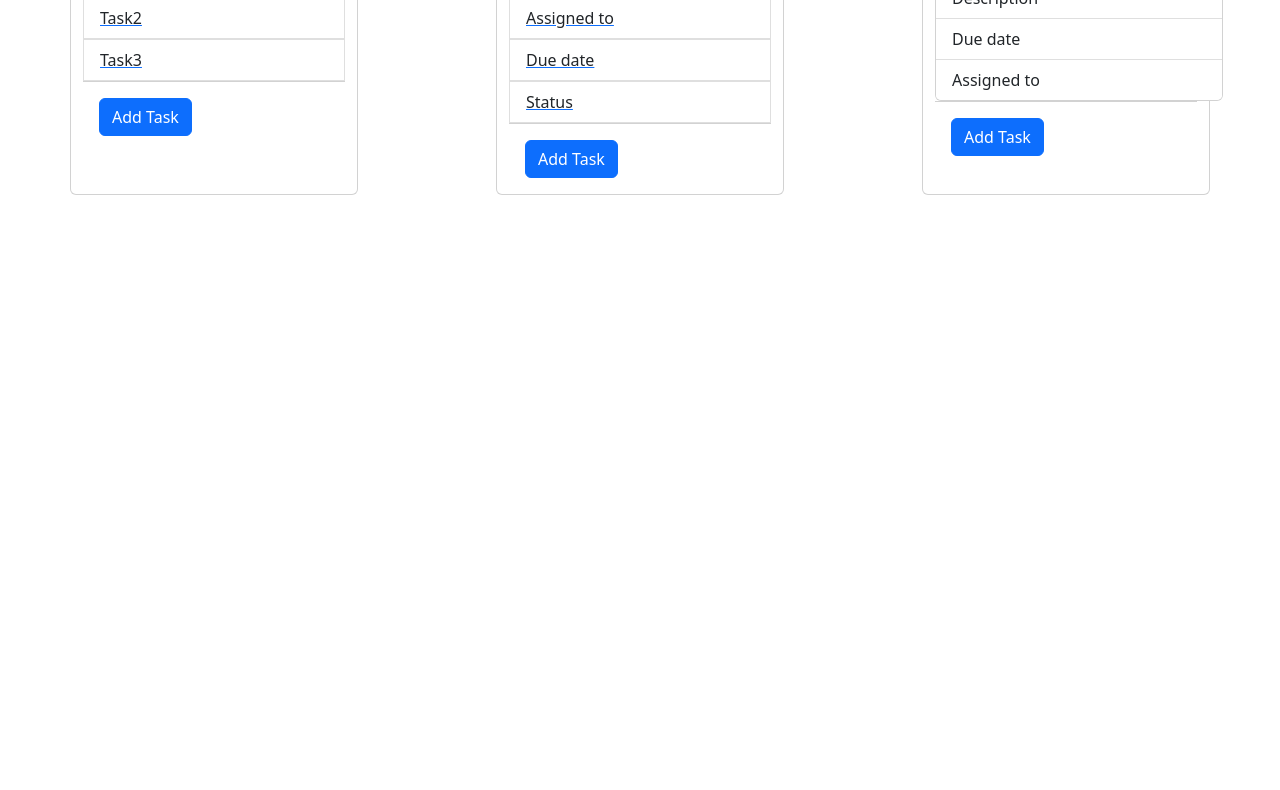
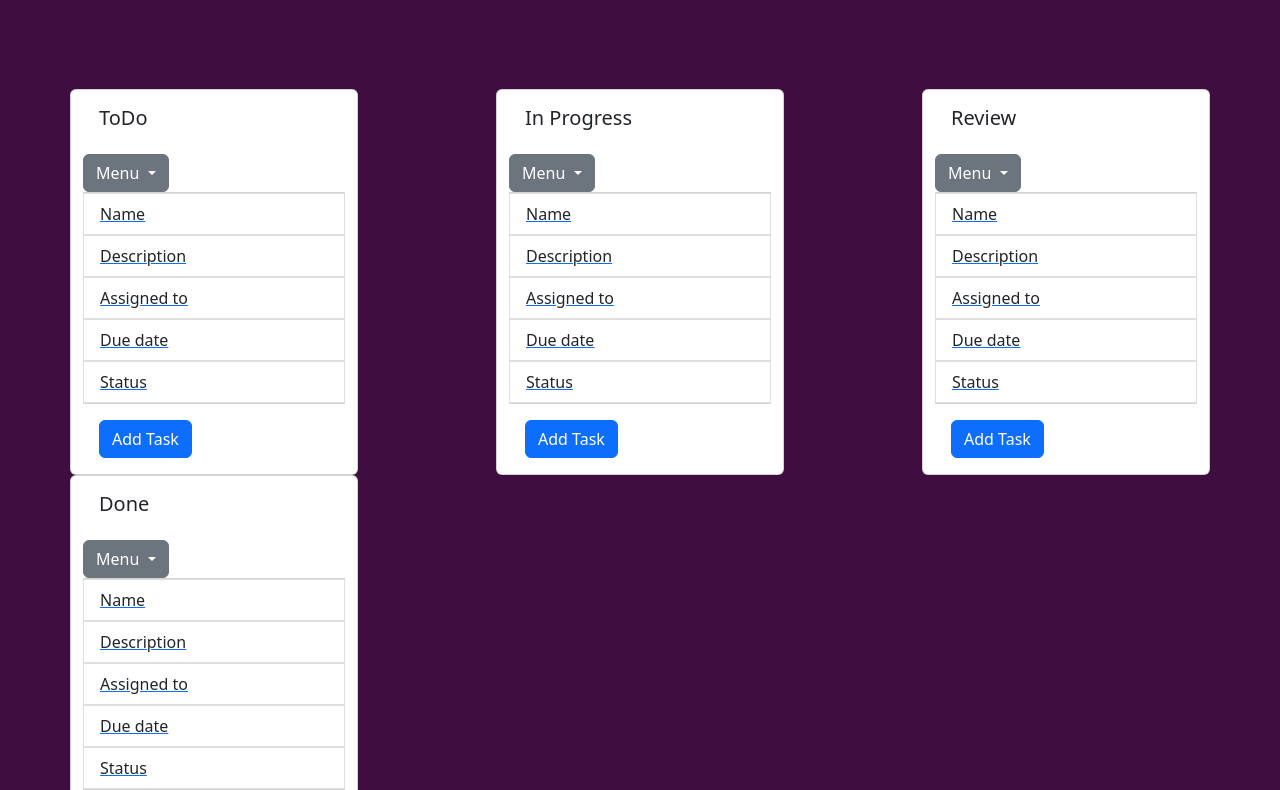
Before and after one commit to sophialai123/Task-Planner, a plain HTML site: page index.html in a window 1280 px wide. Shown: the part 247-1037 px from the top of the page. Before the commit the page ends 800 px from the top, so only its background shows below. Drawn offline with nearby package versions, Linux system fonts and the light colour scheme.

Commit message:
add form

```diff
--- /dev/null
+++ b/form.html
@@ -0,0 +1,62 @@
+<!DOCTYPE html>
+<html lang="en">
+
+<head>
+  <meta charset="UTF-8">
+  <meta http-equiv="X-UA-Compatible" content="IE=edge">
+  <meta name="viewport" content="width=fo, initial-scale=1.0">
+  <title>form</title>
+  <!-- Boostrap Links  -->
+  <link href="https://cdn.jsdelivr.net/npm/bootstrap@5.2.0-beta1/dist/css/bootstrap.min.css" rel="stylesheet"
+    integrity="sha384-0evHe/X+R7YkIZDRvuzKMRqM+OrBnVFBL6DOitfPri4tjfHxaWutUpFmBp4vmVor" crossorigin="anonymous">
+  <script src="https://cdn.jsdelivr.net/npm/bootstrap@5.2.0-beta1/dist/js/bootstrap.bundle.min.js"
+    integrity="sha384-pprn3073KE6tl6bjs2QrFaJGz5/SUsLqktiwsUTF55Jfv3qYSDhgCecCxMW52nD2"
+    crossorigin="anonymous"></script>
+  <link rel="stylesheet" href="style.css">
+</head>
+
+<body>
+  <form action="">
+    <h1>Task Planner Form</h1>
+
+    <label for="">Name:</label>
+    <input type="text" name="name" id="name"><br>
+
+
+    <label for="">Description:</label>
+    <textarea name="" id="" cols="30" rows="10">Description:</textarea><br>
+
+
+    <label for="">AssignedTo:</label>
+    <input type="text" name="name" id="name"><br>
+    <label for="">DueDate:</label>
+    <input type="date" name="name" id="name"><br>
+
+    <!-- dropdown boostrap -->
+
+    <div class="dropdown">
+      <button class="btn btn-secondary dropdown-toggle" type="button" id="dropdownMenuButton1" data-bs-toggle="dropdown"
+        aria-expanded="false">
+        Status
+      </button>
+      <ul class="dropdown-menu" aria-labelledby="dropdownMenuButton1">
+        <li><a class="dropdown-item" href="#">Todo</a></li>
+        <li><a class="dropdown-item" href="#">In Progress</a></li>
+        <li><a class="dropdown-item" href="#">Review</a></li>
+        <li><a class="dropdown-item" href="#">Done</a></li>
+      </ul>
+    </div>
+
+
+    <!-- Submit Button -->
+    <button type="button" class="btn btn-success">Success</button>
+
+
+
+
+
+  </form>
+
+</body>
+
+</html>
--- a/index.html
+++ b/index.html
@@ -1,111 +1,204 @@
 <!DOCTYPE html>
 <html lang="en">
+
 <head>
   <meta charset="utf-8" />
   <meta name="viewport" content="width=device-width, initial-scale=1" />
   <title>Bootstrap demo</title>
   <!-- Boostrap Links  -->
-    <link href="https://cdn.jsdelivr.net/npm/bootstrap@5.2.0-beta1/dist/css/bootstrap.min.css" rel="stylesheet" integrity="sha384-0evHe/X+R7YkIZDRvuzKMRqM+OrBnVFBL6DOitfPri4tjfHxaWutUpFmBp4vmVor" crossorigin="anonymous">
-    <script src="https://cdn.jsdelivr.net/npm/bootstrap@5.2.0-beta1/dist/js/bootstrap.bundle.min.js" integrity="sha384-pprn3073KE6tl6bjs2QrFaJGz5/SUsLqktiwsUTF55Jfv3qYSDhgCecCxMW52nD2" crossorigin="anonymous"></script>
-  </body>
+  <link href="https://cdn.jsdelivr.net/npm/bootstrap@5.2.0-beta1/dist/css/bootstrap.min.css" rel="stylesheet"
+    integrity="sha384-0evHe/X+R7YkIZDRvuzKMRqM+OrBnVFBL6DOitfPri4tjfHxaWutUpFmBp4vmVor" crossorigin="anonymous">
+  <script src="https://cdn.jsdelivr.net/npm/bootstrap@5.2.0-beta1/dist/js/bootstrap.bundle.min.js"
+    integrity="sha384-pprn3073KE6tl6bjs2QrFaJGz5/SUsLqktiwsUTF55Jfv3qYSDhgCecCxMW52nD2"
+    crossorigin="anonymous"></script>
+  <link rel="stylesheet" href="style.css">
 </head>
+
 <body>
   <header>
     <h1 class="text-center">Task Layout Management</h1>
-      <!-- <button type="button" class="btn btn-primary">ADD TASK</button> -->
+
   </header>
   <main>
     <div class="container">
+
+      <!-- --------------------  Todo --------------------------->
       <div class="row justify-content-between">
         <div class="card col-4" style="width: 18rem;">
           <div class="card-body">
-                <h5 class="card-title">Upcoming</h5>
+            <h5 class="card-title">ToDo</h5>
+          </div>
           <div class="dropdown">
-                  <button class="btn btn-secondary dropdown-toggle" type="button" id="dropdownMenuButton" data-toggle="dropdown" aria-haspopup="true" aria-expanded="false">
-                    Dropdown button
+            <button class="btn btn-secondary dropdown-toggle" type="button" id="dropdownMenuButton1"
+              data-bs-toggle="dropdown" aria-expanded="false">
+              Menu
             </button>
-                  <div class="dropdown-menu" aria-labelledby="dropdownMenuButton">
-                    <a class="dropdown-item" href="#">Action</a>
-                    <a class="dropdown-item" href="#">Another action</a>
-                    <a class="dropdown-item" href="#">Something else here</a>
-                  </div>
-                </div>
+            <ul class="dropdown-menu" aria-labelledby="dropdownMenuButton1">
+              <li><a class="dropdown-item" href="#">name</a></li>
+              <li><a class="dropdown-item" href="#">Description</a></li>
+              <li><a class="dropdown-item" href="#">Review</a></li>
+              <li><a class="dropdown-item" href="#">Done</a></li>
+            </ul>
           </div>
           <ul class="list-group list-group-flush">
-                <a href="#"><li class="list-group-item">Task1</li></a>
-                <a href="#"><li class="list-group-item">Task2</li></a>
-                <a href="#"><li class="list-group-item">Task3</li></a>
+            <a href="#">
+              <li class="list-group-item">Name</li>
+            </a>
+            <a href="#">
+              <li class="list-group-item">Description</li>
+            </a>
+            <a href="#">
+              <li class="list-group-item">Assigned to</li>
+            </a>
+            <a href="#">
+              <li class="list-group-item">Due date</li>
+            </a>
+            <a href="#">
+              <li class="list-group-item">Status</li>
+            </a>
           </ul>
           <div class="card-body">
+            <a href="form.html">
               <button type="button" class="btn btn-primary">Add Task</button>
+            </a>
 
           </div>
         </div>
 
+
+        <!-- --------------------  In Progress --------------------------->
         <div class="card col-4" style="width: 18rem;">
-
           <div class="card-body">
             <h5 class="card-title">In Progress</h5>
+          </div>
+          <!-- dropdown boostrap -->
           <div class="dropdown">
-                    <button class="btn btn-secondary dropdown-toggle" type="button" id="dropdownMenuButton" data-toggle="dropdown" aria-haspopup="true" aria-expanded="false">
-                      Dropdown button
+            <button class="btn btn-secondary dropdown-toggle" type="button" id="dropdownMenuButton1"
+              data-bs-toggle="dropdown" aria-expanded="false">
+              Menu
             </button>
-                    <div class="dropdown-menu" aria-labelledby="dropdownMenuButton">
-                      <a class="dropdown-item" href="#">Action</a>
-                      <a class="dropdown-item" href="#">Another action</a>
-                      <a class="dropdown-item" href="#">Something else here</a>
-                    </div>
-                  </div>
+            <ul class="dropdown-menu" aria-labelledby="dropdownMenuButton1">
+              <li><a class="dropdown-item" href="#">Todo</a></li>
+              <li><a class="dropdown-item" href="#">In Progress</a></li>
+              <li><a class="dropdown-item" href="#">Review</a></li>
+              <li><a class="dropdown-item" href="#">Done</a></li>
+            </ul>
           </div>
           <ul class="list-group list-group-flush">
-                  <a href="#"><li class="list-group-item">Name</li></a>
-                  <a href="#"><li class="list-group-item">Description</li></a>
-                <a href="#"><li class="list-group-item">Assigned to</li></a>
-                <a href="#"><li class="list-group-item">Due date</li></a>
-                <a href="#"><li class="list-group-item">Status</li></a>
+            <a href="#">
+              <li class="list-group-item">Name</li>
+            </a>
+            <a href="#">
+              <li class="list-group-item">Description</li>
+            </a>
+            <a href="#">
+              <li class="list-group-item">Assigned to</li>
+            </a>
+            <a href="#">
+              <li class="list-group-item">Due date</li>
+            </a>
+            <a href="#">
+              <li class="list-group-item">Status</li>
+            </a>
           </ul>
           <div class="card-body">
+            <a href="form.html">
               <button type="button" class="btn btn-primary">Add Task</button>
+            </a>
           </div>
         </div>
 
+        <!-- --------------------  Review --------------------------->
         <div class="card col-4" style="width: 18rem;">
+          <div class="card-body">
+            <h5 class="card-title">Review</h5>
+          </div>
+          <!-- dropdown boostrap -->
+          <div class="dropdown">
+            <button class="btn btn-secondary dropdown-toggle" type="button" id="dropdownMenuButton1"
+              data-bs-toggle="dropdown" aria-expanded="false">
+              Menu
+            </button>
+            <ul class="dropdown-menu" aria-labelledby="dropdownMenuButton1">
+              <li><a class="dropdown-item" href="#">Todo</a></li>
+              <li><a class="dropdown-item" href="#">In Progress</a></li>
+              <li><a class="dropdown-item" href="#">Review</a></li>
+              <li><a class="dropdown-item" href="#">Done</a></li>
+            </ul>
+          </div>
+          <ul class="list-group list-group-flush">
+            <a href="#">
+              <li class="list-group-item">Name</li>
+            </a>
+            <a href="#">
+              <li class="list-group-item">Description</li>
+            </a>
+            <a href="#">
+              <li class="list-group-item">Assigned to</li>
+            </a>
+            <a href="#">
+              <li class="list-group-item">Due date</li>
+            </a>
+            <a href="#">
+              <li class="list-group-item">Status</li>
+            </a>
+          </ul>
+          <div class="card-body">
+            <a href="form.html">
+              <button type="button" class="btn btn-primary">Add Task</button>
+            </a>
+          </div>
+        </div>
 
+        <!-- -------------------- Done --------------------------->
+        <div class="card col-4" style="width: 18rem;">
           <div class="card-body">
             <h5 class="card-title">Done</h5>
+          </div>
+          <!-- dropdown boostrap -->
           <div class="dropdown">
-                      <button class="btn btn-secondary dropdown-toggle" type="button" id="dropdownMenuButton" data-toggle="dropdown" aria-haspopup="true" aria-expanded="false">
-                        Dropdown button
+            <button class="btn btn-secondary dropdown-toggle" type="button" id="dropdownMenuButton1"
+              data-bs-toggle="dropdown" aria-expanded="false">
+              Menu
             </button>
-                      <div class="dropdown-menu" aria-labelledby="dropdownMenuButton">
-                        <a class="dropdown-item" href="#">Action</a>
-                        <a class="dropdown-item" href="#">Another action</a>
-                        <a class="dropdown-item" href="#">Something else here</a>
-                      </div>
-                    </div>
+            <ul class="dropdown-menu" aria-labelledby="dropdownMenuButton1">
+              <li><a class="dropdown-item" href="#">Todo</a></li>
+              <li><a class="dropdown-item" href="#">In Progress</a></li>
+              <li><a class="dropdown-item" href="#">Review</a></li>
+              <li><a class="dropdown-item" href="#">Done</a></li>
+            </ul>
           </div>
           <ul class="list-group list-group-flush">
-                    <div class="card" style="width: 18rem;">
             <ul class="list-group list-group-flush">
+              <a href="#">
                 <li class="list-group-item">Name</li>
+              </a>
+              <a href="#">
                 <li class="list-group-item">Description</li>
+              </a>
+              <a href="#">
+                <li class="list-group-item">Assigned to</li>
+              </a>
+              <a href="#">
                 <li class="list-group-item">Due date</li>
-                        <li class="list-group-item">Assigned to</li>
+              </a>
+              <a href="#">
+                <li class="list-group-item">Status</li>
+              </a>
             </ul>
-                    </div>
           </ul>
           <div class="card-body">
+            <a href="form.html">
               <button type="button" class="btn btn-primary">Add Task</button>
+            </a>
           </div>
         </div>
 
       </div>
     </div>
-
-
-
     </div>
   </main>
 
 </body>
+
 </html>
--- a/style.css
+++ b/style.css
@@ -0,0 +1,28 @@
+* {
+  padding: 0;
+  margin: 0;
+  box-sizing: border-box;
+}
+
+
+
+
+/* ******************** Index  html ***********************/
+
+
+body {
+  background-color: #3F0E40;
+}
+
+
+h1 {
+  color: white;
+  margin-top: 80px;
+  padding: 100px;
+}
+
+form {
+  margin: 0 auto;
+  text-align: center;
+
+}
```
Lines whose indentation alone changed are shown as unchanged.
